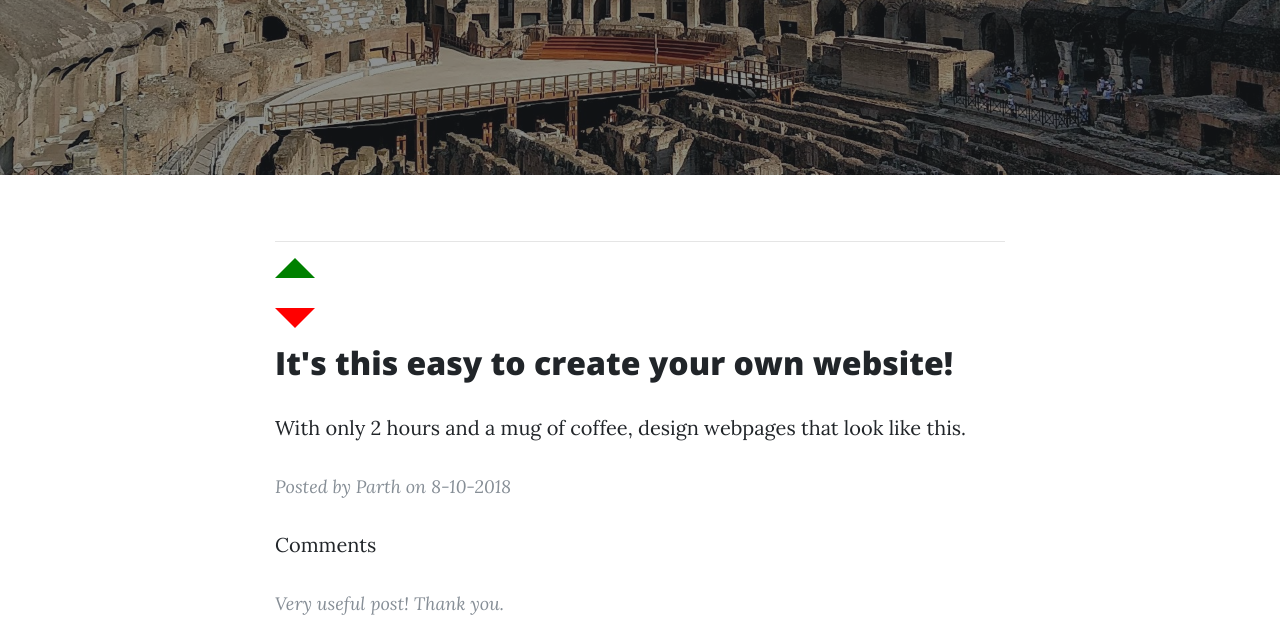
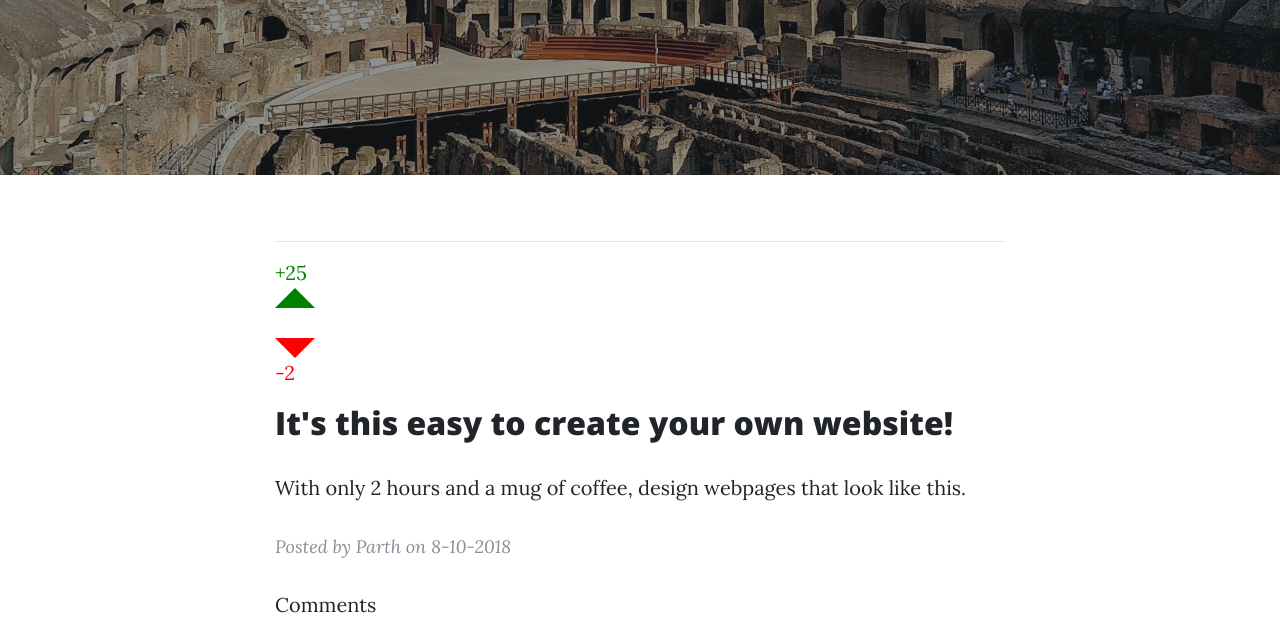
Before and after one commit to parthvshah/roaming-forum, a website: page index.html in a window 1280 px wide. Shown: the part 453-1097 px from the top of the page. Drawn offline with nearby package versions, Linux system fonts and the light colour scheme.

Commit message:
Minor front end changes

```diff
--- a/index.html
+++ b/index.html
@@ -20,6 +20,27 @@
 
     <!-- Custom styles for this template -->
     <link href="css/clean-blog.min.css" rel="stylesheet">
+
+    <!-- Custom styles -->
+    <style>
+        .arrow-up {
+          width: 0;
+          height: 0;
+          border-left: 20px solid transparent;
+          border-right: 20px solid transparent;
+
+          border-bottom: 20px solid green;
+        }
+
+        .arrow-down {
+          width: 0;
+          height: 0;
+          border-left: 20px solid transparent;
+          border-right: 20px solid transparent;
+
+          border-top: 20px solid red;
+        }
+      </style>
 
   </head>
 
@@ -76,14 +97,18 @@
         <div class="col-lg-8 col-md-10 mx-auto">
           <hr>
           <div class="post-preview">
+            <div class="">
               <ul class="list-inline">
                   <li class="list-inline-item">
-                        <div class="arrow-up"></div>
+                        <p class="d-inline" style="color: green" id="upvote-count">+25</p>
+                        <a href="#"><div class="arrow-up"></div></a>
                         <br>
-                        <div class="arrow-down"></div>
+                        <a href="#"><div class="arrow-down"></div></a>
+                        <p class="d-inline" style="color: red" id="upvote-count">-2</p>
+
                   </li>
                 </ul>
-
+            </div>
               <h2 class="post-title">
                 It's this easy to create your own website!
               </h2>
@@ -91,31 +116,9 @@
                 With only 2 hours and a mug of coffee, design webpages that look like this.
               </p>
 
-
-
             <p class="post-meta">Posted by
               Parth
               on 8-10-2018</p>
-
-                <style>
-                  .arrow-up {
-                    width: 0;
-                    height: 0;
-                    border-left: 20px solid transparent;
-                    border-right: 20px solid transparent;
-
-                    border-bottom: 20px solid green;
-                  }
-
-                  .arrow-down {
-                    width: 0;
-                    height: 0;
-                    border-left: 20px solid transparent;
-                    border-right: 20px solid transparent;
-
-                    border-top: 20px solid red;
-                  }
-                </style>
 
               <p>Comments</p>
               <p class="post-meta">Very useful post! Thank you.</p>
```
Also changed, not shown: contact.html (+1 -0 lines), create.html (+1 -1 lines), help.html (+1 -1 lines).
